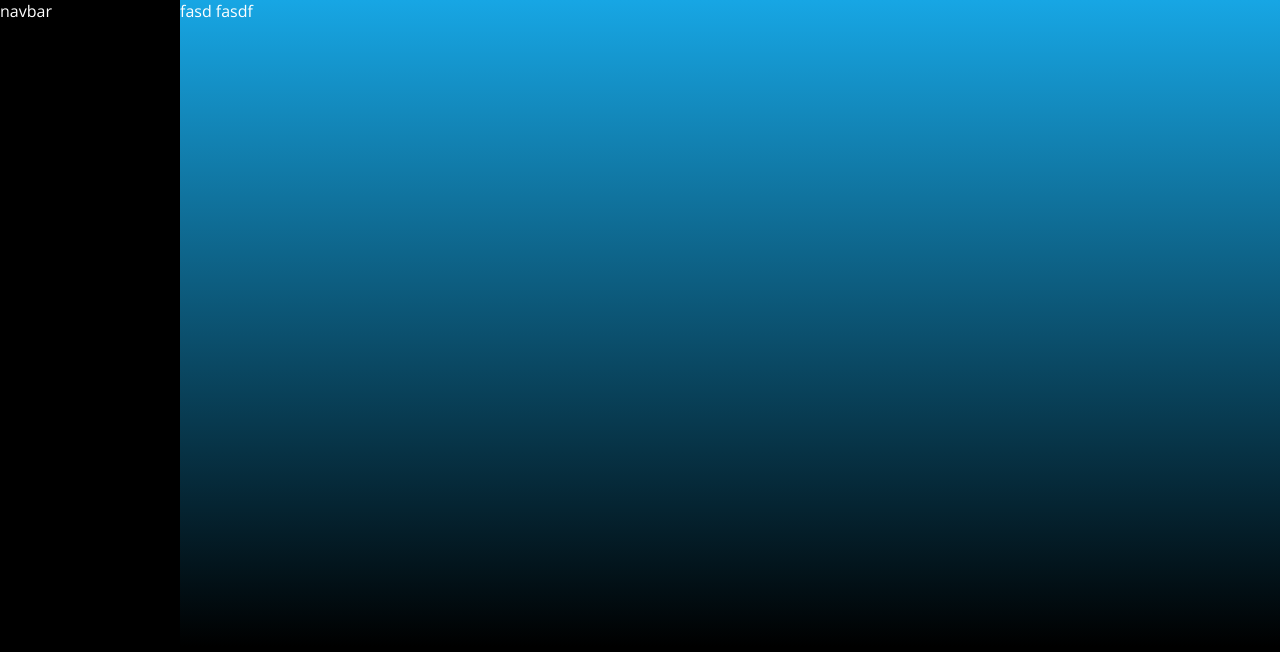
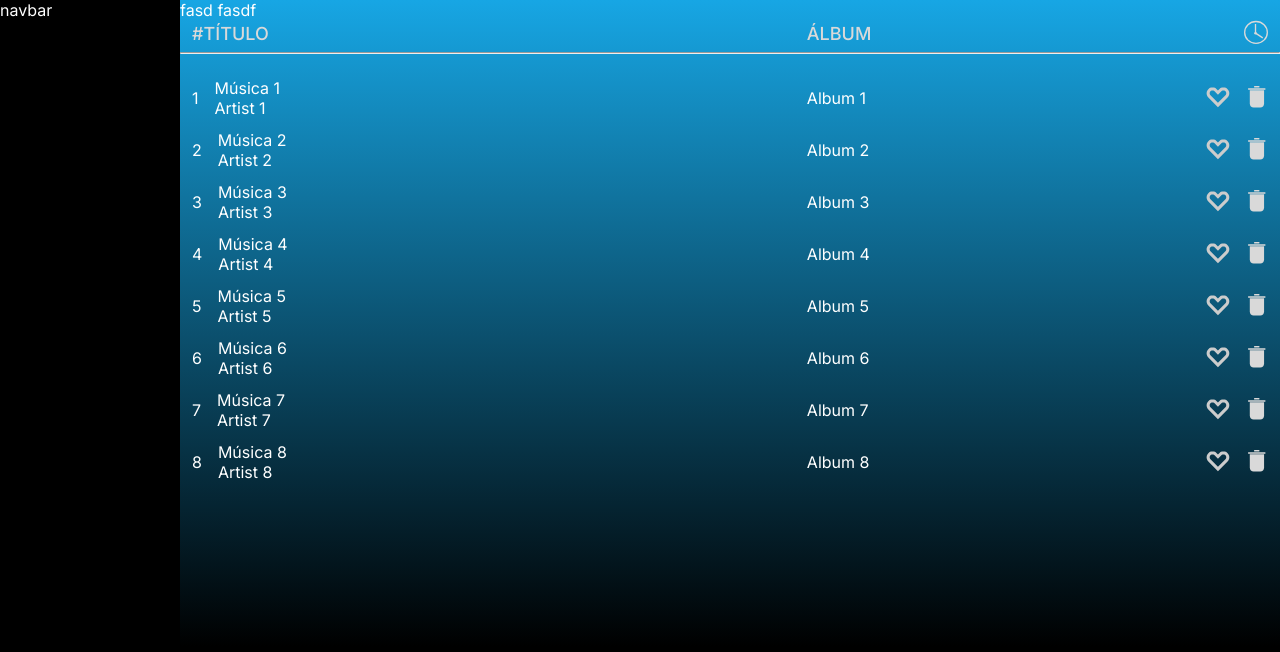
Before and after one commit to TraineeIjuniorFront-Equipe-2/-ISpotify, a React (Create React App) app: page / in a window 1280 px wide. Shown: the top 652 px of the page. Built offline with nearby package versions, Linux system fonts and the light colour scheme.

Commit message:
implementando tabela de musicas

```diff
--- a/src/App.css
+++ b/src/App.css
@@ -12,10 +12,11 @@
 .App .navbar {
   grid-area: nav;
 }
-@media (max-width: 600px) {
+
+@media (max-width: 768px) {
   .App {
-    grid-template-areas:
-      "nav"
-      " main";
+    grid-template-areas: "nav" "main";
+    grid-template-rows: 90px 1fr;
+    grid-template-columns: 1fr;
   }
 }
--- /dev/null
+++ b/src/assets/icons/heartFilled.js
@@ -0,0 +1,24 @@
+const HeartFilledIcon = ({ isFilled }) => (
+  <svg
+    width="32"
+    height="32"
+    viewBox="0 0 44 52"
+    fill="none"
+    xmlns="http://www.w3.org/2000/svg"
+  >
+    <path
+      d="M21.9355 42.4875L6.27599 26.828C5.02688 25.5789 4.19415 24.1266 3.77778 22.4713C3.37157 20.816 3.37664 19.1708 3.79301 17.5358C4.20938 15.8907 5.03704 14.4588 6.27599 13.2401C7.5454 11.991 8.99253 11.1634 10.6174 10.7572C12.2524 10.3408 13.8823 10.3408 15.5072 10.7572C17.1422 11.1735 18.5944 12.0012 19.8638 13.2401L21.9355 15.2509L24.0072 13.2401C25.2867 12.0012 26.7389 11.1735 28.3638 10.7572C29.9887 10.3408 31.6135 10.3408 33.2384 10.7572C34.8734 11.1634 36.3256 11.991 37.595 13.2401C38.8339 14.4588 39.6616 15.8907 40.078 17.5358C40.4943 19.1708 40.4943 20.816 40.078 22.4713C39.6717 24.1266 38.8441 25.5789 37.595 26.828L21.9355 42.4875ZM21.9355 35.4194L34.0609 23.2939C34.6499 22.7049 35.0409 22.0143 35.2339 21.2222C35.437 20.4301 35.4421 19.638 35.2491 18.8459C35.0663 18.0538 34.6804 17.3734 34.0914 16.8047C33.4719 16.1953 32.7661 15.7942 31.974 15.6013C31.1921 15.3981 30.405 15.3981 29.6129 15.6013C28.8309 15.8044 28.1252 16.2106 27.4955 16.8199L21.9355 22.2124L16.3754 16.8199C15.7458 16.2106 15.0349 15.8044 14.2428 15.6013C13.4609 15.3981 12.6738 15.3981 11.8817 15.6013C11.0998 15.7942 10.399 16.1953 9.77957 16.8047C9.20072 17.3734 8.81482 18.0538 8.62186 18.8459C8.42891 19.638 8.42891 20.4301 8.62186 21.2222C8.82497 22.0143 9.22103 22.7049 9.81004 23.2939L21.9355 35.4194Z"
+      fill={isFilled ? "#3FE168" : "#CCCCCC"}
+      style={{ transition: "all ease-in 0.2s" }}
+    />
+    {isFilled && (
+      <>
+        <rect x="8" y="15" width="29" height="12" fill="#3FE168" />
+        <rect x="13" y="20" width="18" height="13" fill="#3FE168" />
+        <rect x="16" y="24" width="10" height="12" fill="#3FE168" />
+      </>
+    )}
+  </svg>
+);
+
+export default HeartFilledIcon;
--- a/src/components/Dashboard/index.js
+++ b/src/components/Dashboard/index.js
@@ -1,10 +1,13 @@
 import AlbumDescription from "../AlbumDescription";
+import MusicTable from "../MusicTable";
+
 import "./style.css";
 
 const Dashboard = () => {
   return (
     <main className="dashboard">
       <AlbumDescription />
+      <MusicTable />
     </main>
   );
 };
--- /dev/null
+++ b/src/components/MusicTable/data.js
@@ -0,0 +1,50 @@
+export const musicData = [
+  {
+    id: 1,
+    name: "Música 1",
+    artist: "Artist 1",
+    album: "Album 1",
+  },
+  {
+    id: 2,
+    name: "Música 2",
+    artist: "Artist 2",
+    album: "Album 2",
+  },
+  {
+    id: 3,
+    name: "Música 3",
+    artist: "Artist 3",
+    album: "Album 3",
+  },
+  {
+    id: 4,
+    name: "Música 4",
+    artist: "Artist 4",
+    album: "Album 4",
+  },
+  {
+    id: 5,
+    name: "Música 5",
+    artist: "Artist 5",
+    album: "Album 5",
+  },
+  {
+    id: 6,
+    name: "Música 6",
+    artist: "Artist 6",
+    album: "Album 6",
+  },
+  {
+    id: 7,
+    name: "Música 7",
+    artist: "Artist 7",
+    album: "Album 7",
+  },
+  {
+    id: 8,
+    name: "Música 8",
+    artist: "Artist 8",
+    album: "Album 8",
+  },
+];
--- /dev/null
+++ b/src/components/MusicTable/index.js
@@ -0,0 +1,50 @@
+import { useState } from "react";
+import clock from "../../assets/icons/clock.svg";
+import MusicTableRow from "../MusicTableRow";
+
+import { musicData } from "./data";
+import "./styles.css";
+
+const MusicTable = () => {
+  const [musicList, setMusicList] = useState(musicData);
+
+  const handleDeleteMusic = (id) => {
+    setMusicList((prevState) => prevState.filter((music) => music.id !== id));
+  };
+
+  return (
+    <div className="table">
+      <header>
+        <div>
+          <span>#TÍTULO</span>
+        </div>
+        <div>
+          <span>ÁLBUM</span>
+        </div>
+        <div
+          style={{
+            display: "flex",
+            justifyContent: "flex-end",
+          }}
+        >
+          <img src={clock} alt="" />
+        </div>
+      </header>
+      <hr />
+      <div className="content">
+        {musicList.map((music, i) => (
+          <MusicTableRow
+            key={music.id}
+            index={i + 1}
+            onDelete={() => {
+              handleDeleteMusic(music.id);
+            }}
+            {...music}
+          />
+        ))}
+      </div>
+    </div>
+  );
+};
+
+export default MusicTable;
--- /dev/null
+++ b/src/components/MusicTable/styles.css
@@ -0,0 +1,21 @@
+.table header {
+  display: grid;
+  grid-template-columns: var(--table-grid);
+  font-size: 1.125rem;
+  font-weight: 500;
+  padding: 0 12px;
+  align-items: flex-end;
+  margin-bottom: 8px;
+  color: var(--table-header);
+}
+
+.table hr {
+  background-color: #ccc;
+}
+
+.table .content {
+  padding: 24px 12px;
+  display: flex;
+  flex-direction: column;
+  gap: 12px;
+}
--- /dev/null
+++ b/src/components/MusicTableRow/index.js
@@ -0,0 +1,41 @@
+import { useState } from "react";
+
+import HeartFilled from "../../assets/icons/heartFilled";
+import trash from "../../assets/icons/trash.svg";
+
+import "./styles.css";
+
+const MusicTableRow = ({ index, name, artist, album, onDelete }) => {
+  const [isLiked, setIsLiked] = useState(false);
+
+  return (
+    <div className="music-table-row">
+      <div className="music-table-row-content">
+        <div style={{ display: "flex", gap: 16, alignItems: "center" }}>
+          <span>{index}</span>
+          <div>
+            <p>{name}</p>
+            <p>{artist}</p>
+          </div>
+        </div>
+        <div>
+          <span>{album}</span>
+        </div>
+        <div className="music-table-row-btns">
+          <button
+            onClick={() => {
+              setIsLiked(!isLiked);
+            }}
+          >
+            <HeartFilled isFilled={isLiked} />
+          </button>
+          <button onClick={onDelete}>
+            <img src={trash} alt="" />
+          </button>
+        </div>
+      </div>
+    </div>
+  );
+};
+
+export default MusicTableRow;
--- /dev/null
+++ b/src/components/MusicTableRow/styles.css
@@ -0,0 +1,32 @@
+.music-table-row {
+  display: flex;
+  width: 100%;
+  align-items: center;
+  gap: 16px;
+}
+
+.music-table-row .music-table-row-content {
+  display: grid;
+  grid-template-columns: var(--table-grid);
+  align-items: center;
+  width: 100%;
+  font-size: 1rem;
+  font-weight: 400;
+}
+
+.music-table-row-content button {
+  background-color: transparent;
+  border: none;
+  cursor: pointer;
+}
+
+.music-table-row-btns img {
+  width: 22px;
+  height: 22px;
+}
+
+.music-table-row-content .music-table-row-btns {
+  display: flex;
+  gap: 12px;
+  justify-content: flex-end;
+}
--- a/src/styles/global.css
+++ b/src/styles/global.css
@@ -1,11 +1,11 @@
-@import url("https://fonts.googleapis.com/css2?family=Open+Sans&display=swap");
+@import url("https://fonts.googleapis.com/css2?family=Inter:wght@300;400;500;600;700;800&family=Montserrat:wght@300;400;500;600;700&display=swap");
 
 * {
   margin: 0;
   padding: 0;
   outline: 0;
   box-sizing: border-box;
-  font-family: "Open Sans", sans-serif;
+  font-family: "Inter", sans-serif;
 }
 
 :root {
@@ -16,6 +16,8 @@
     #000000 80.84%
   );
   --green-primary: #3fe168;
+  --table-grid: 4fr 2fr 1fr;
+  --table-header: #d9d9d9;
 }
 
 html,
@@ -23,7 +25,7 @@ body,
 #root {
   min-height: 100vh;
   overflow: hidden;
-  font-family: "Open Sans", sans-serif;
+  font-family: "Inter", sans-serif;
   color: #fff;
   background: var(--background-color);
 }
```
Also changed, not shown: src/assets/icons/clock.svg (added), src/assets/icons/trash.svg (added).
